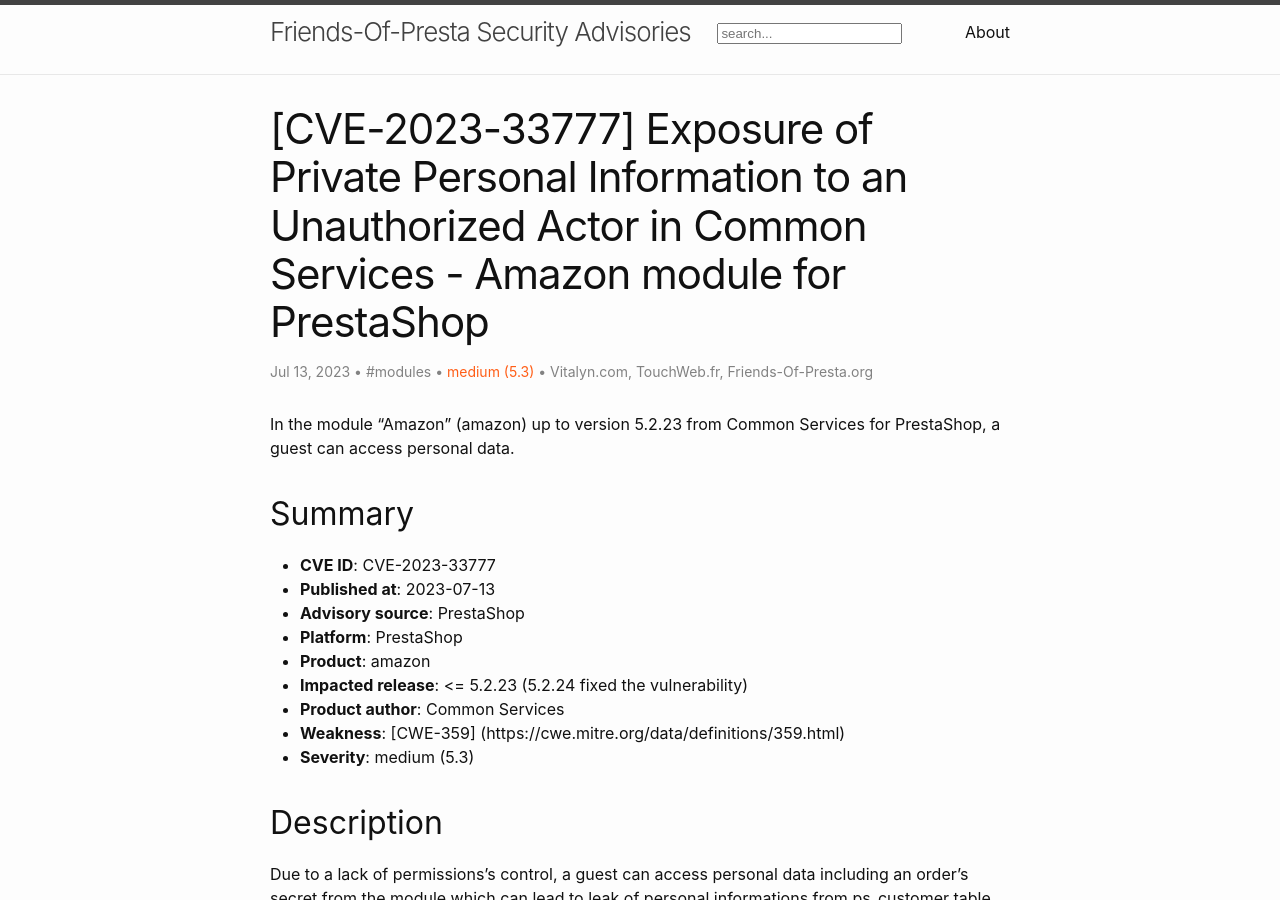
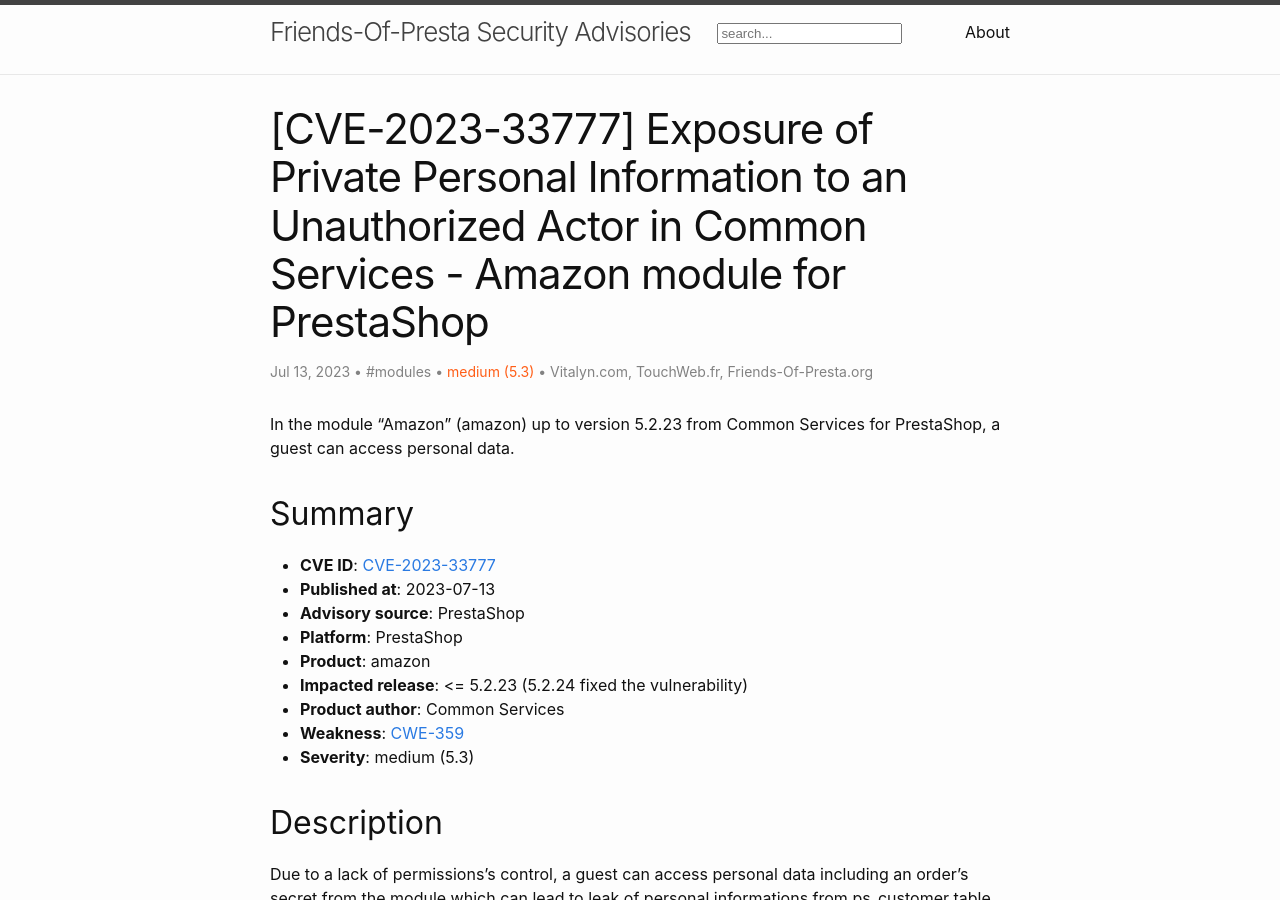
Before and after one commit to friends-of-presta/security-advisories, a Jekyll site: the page built from _posts/2023-07-13-amazon.md, in a window 1280 px wide and 900 px high. Built offline with Jekyll 4.4.1, drawn with Linux system fonts in a browser that asks for light colours; part of the change alters nothing that is shown.

```diff
--- a/_posts/2023-07-13-amazon.md
+++ b/_posts/2023-07-13-amazon.md
@@ -14,14 +14,14 @@ In the module "Amazon" (amazon) up to version 5.2.23 from Common Services for Pr
 
 ## Summary
 
-* **CVE ID**: CVE-2023-33777
+* **CVE ID**: [CVE-2023-33777](https://cve.mitre.org/cgi-bin/cvename.cgi?name=CVE-2023-33777)
 * **Published at**: 2023-07-13
 * **Advisory source**: PrestaShop
 * **Platform**: PrestaShop
 * **Product**: amazon
 * **Impacted release**: <= 5.2.23 (5.2.24 fixed the vulnerability)
 * **Product author**: Common Services
-* **Weakness**: [CWE-359] (https://cwe.mitre.org/data/definitions/359.html)
+* **Weakness**: [CWE-359](https://cwe.mitre.org/data/definitions/359.html)
 * **Severity**: medium (5.3)
 
 ## Description
```
